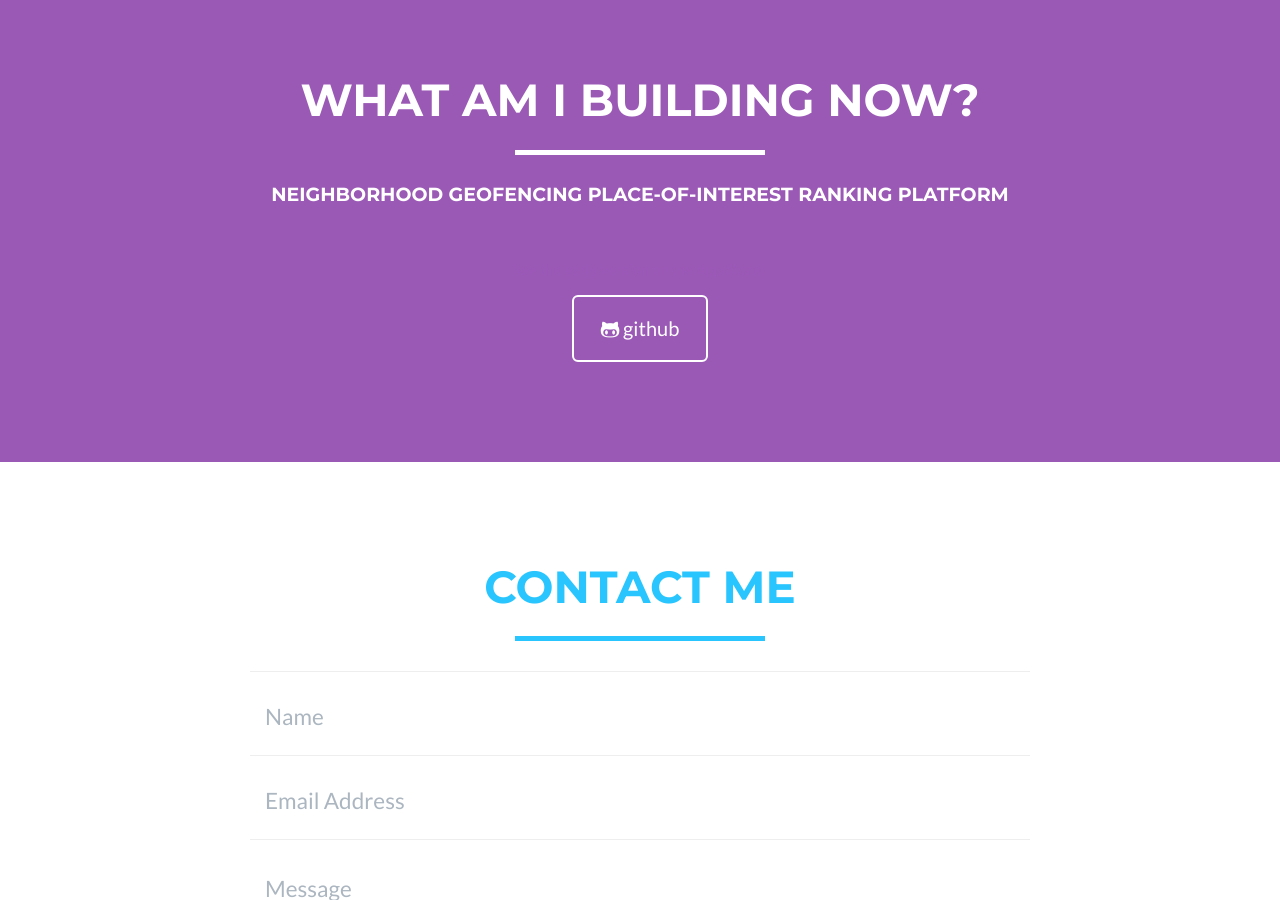
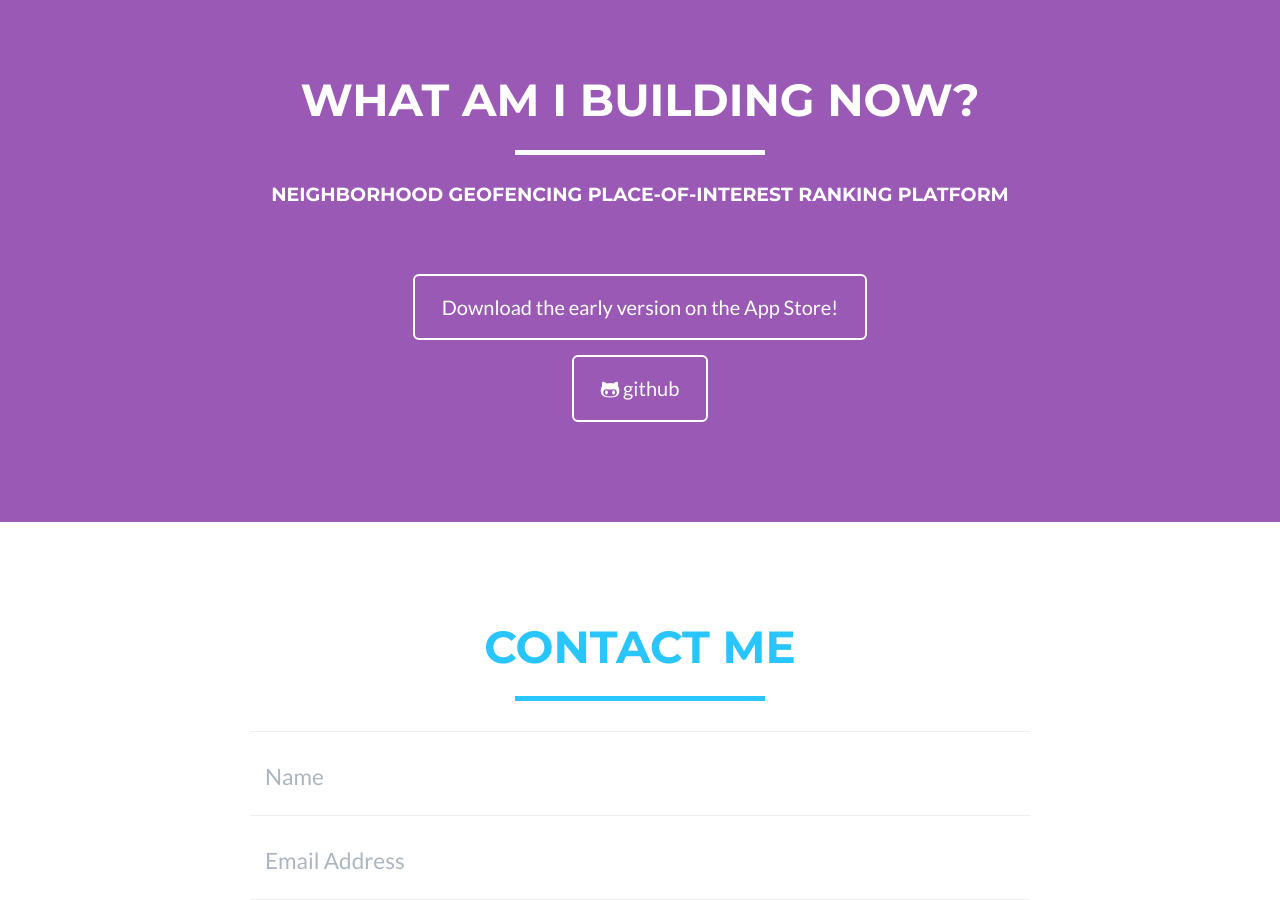
Before and after one commit to andrewcar/andrewcar.github.io, a Jekyll site: the page built from index.html, in a window 1280 px wide and 900 px high, scrolled down 1933 px. Built offline with Jekyll 4.4.1, drawn with Linux system fonts in a browser that asks for light colours.

Commit message:
Update about.html

```diff
--- a/_includes/about.html
+++ b/_includes/about.html
@@ -40,7 +40,9 @@
                 </div>
                 <br>
                 <br>
-                     <a href="https://itunes.apple.com/us/app/hoods-neighborhood-map-for/id1064326860?ls=1&mt=8">See the early version on the App Store!</a>
+                     <a href="https://itunes.apple.com/us/app/hoods-neighborhood-map-for/id1064326860?ls=1&mt=8" class="btn btn-lg btn-outline">
+                      <i class"fa-download:before"></i> Download the early version on the App Store!
+                     </a>
                 <div class="col-lg-8 col-lg-offset-2 text-center">
                     <a href="https://github.com/andrewcar" class="btn btn-lg btn-outline">
                      <i class="fa fa-github-alt"></i> github
```
